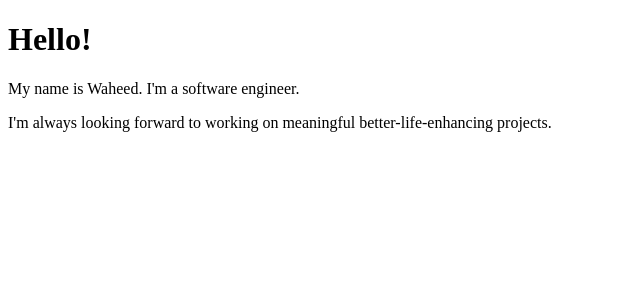
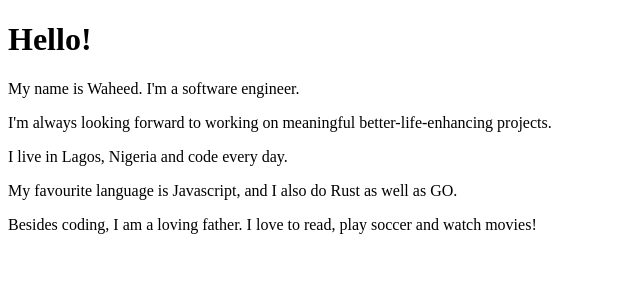
Before and after one commit to wptechprodigy/my_portfolio, a React (Create React App) app: page / in a window 1280 px wide. Shown: the top 300 px of the page, without its empty margins (0-640 px from the left). Built offline with nearby package versions, Linux system fonts and the light colour scheme.

Commit message:
add more info about me

```diff
--- a/src/App.js
+++ b/src/App.js
@@ -6,7 +6,15 @@ class App extends Component {
       <div>
         <h1>Hello!</h1>
         <p>My name is Waheed. I'm a software engineer.</p>
-        <p>I'm always looking forward to working on meaningful better-life-enhancing projects.</p>
+        <p>
+          I'm always looking forward to working on meaningful
+          better-life-enhancing projects.
+        </p>
+        <div>
+          <p>I live in Lagos, Nigeria and code every day.</p>
+          <p>My favourite language is Javascript, and I also do Rust as well as GO.</p>
+          <p>Besides coding, I am a loving father. I love to read, play soccer and watch movies!</p>
+        </div>
       </div>
     );
   }
```
